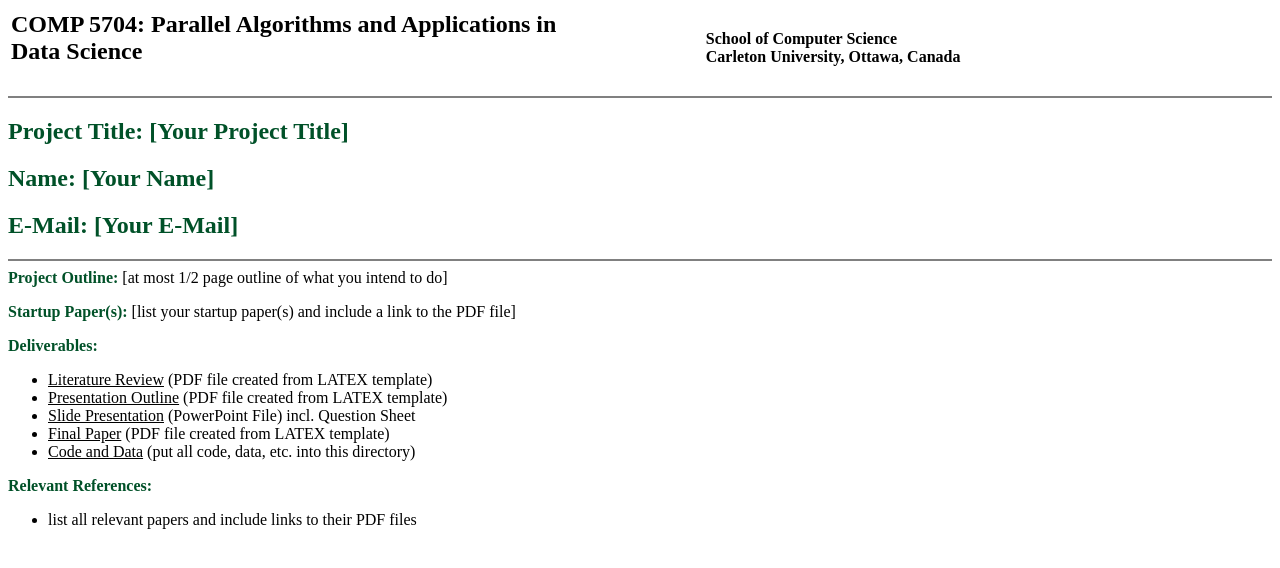
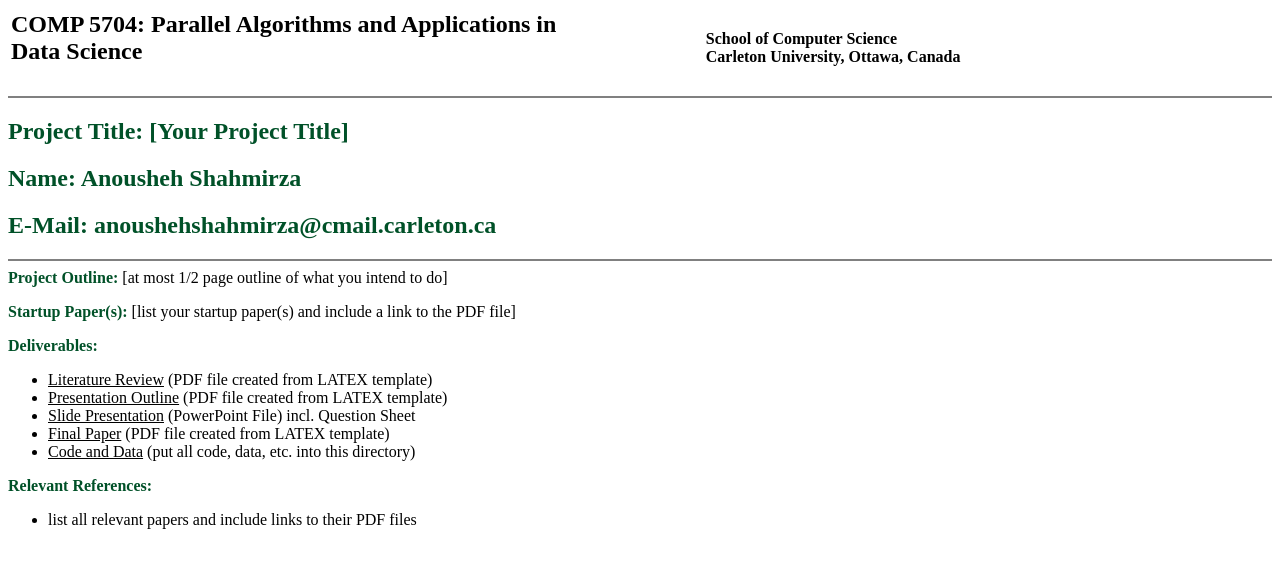
Before and after one commit to sh-anousheh/sh-anousheh.github.io, a plain HTML site: page index.html in a window 1280 px wide. Drawn offline with Linux system fonts and the light colour scheme.

Commit message:
Add name and Email

```diff
--- a/index.html
+++ b/index.html
@@ -31,9 +31,9 @@
 <hr noshade="noshade">
 <h2><font color="#005128">Project Title: </font><font><font color="#005128">[Your Project Title]</font></font></h2>
 
-<h2><font><font color="#005128">Name: [Your Name]</font></font></h2>
+<h2><font><font color="#005128">Name: Anousheh Shahmirza</font></font></h2>
 
-<h2><font><font color="#005128">E-Mail: [Your E-Mail]</font></font></h2>
+<h2><font><font color="#005128">E-Mail: anoushehshahmirza@cmail.carleton.ca</font></font></h2>
 
 
 
```
